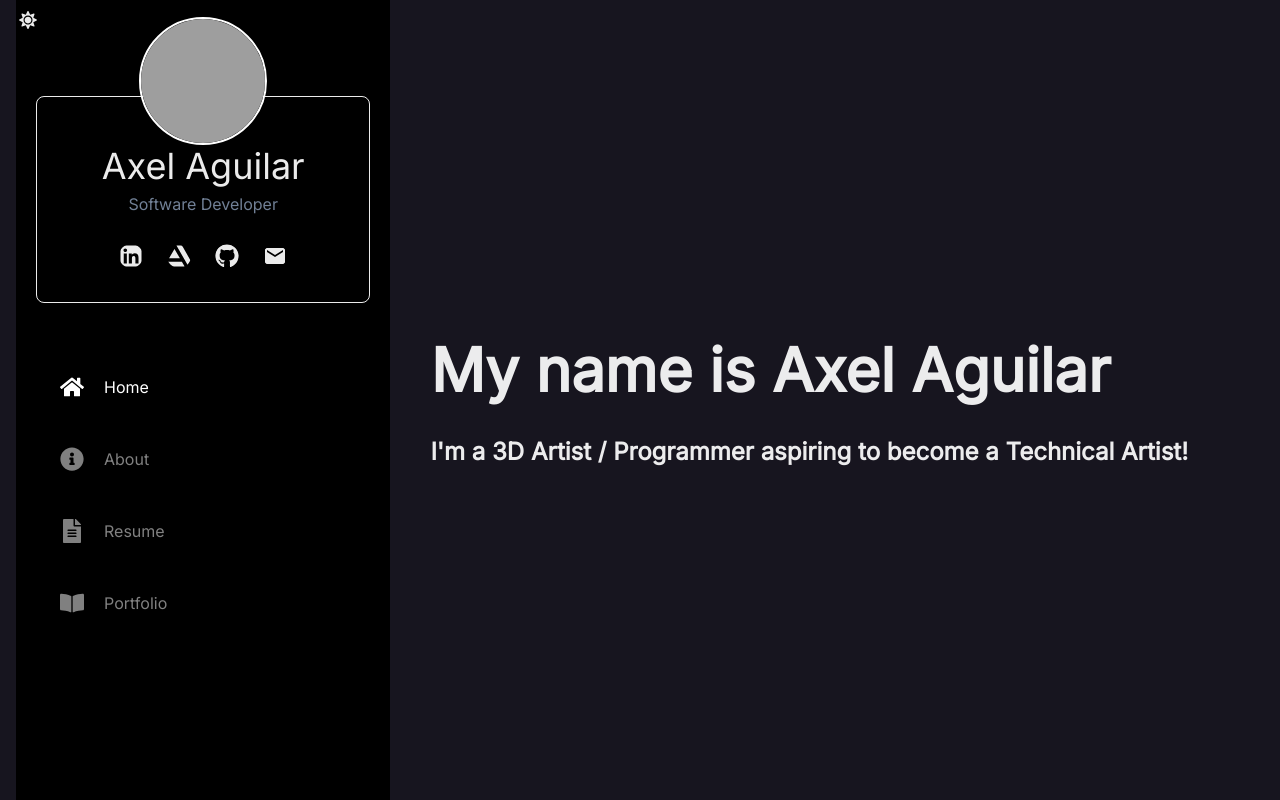
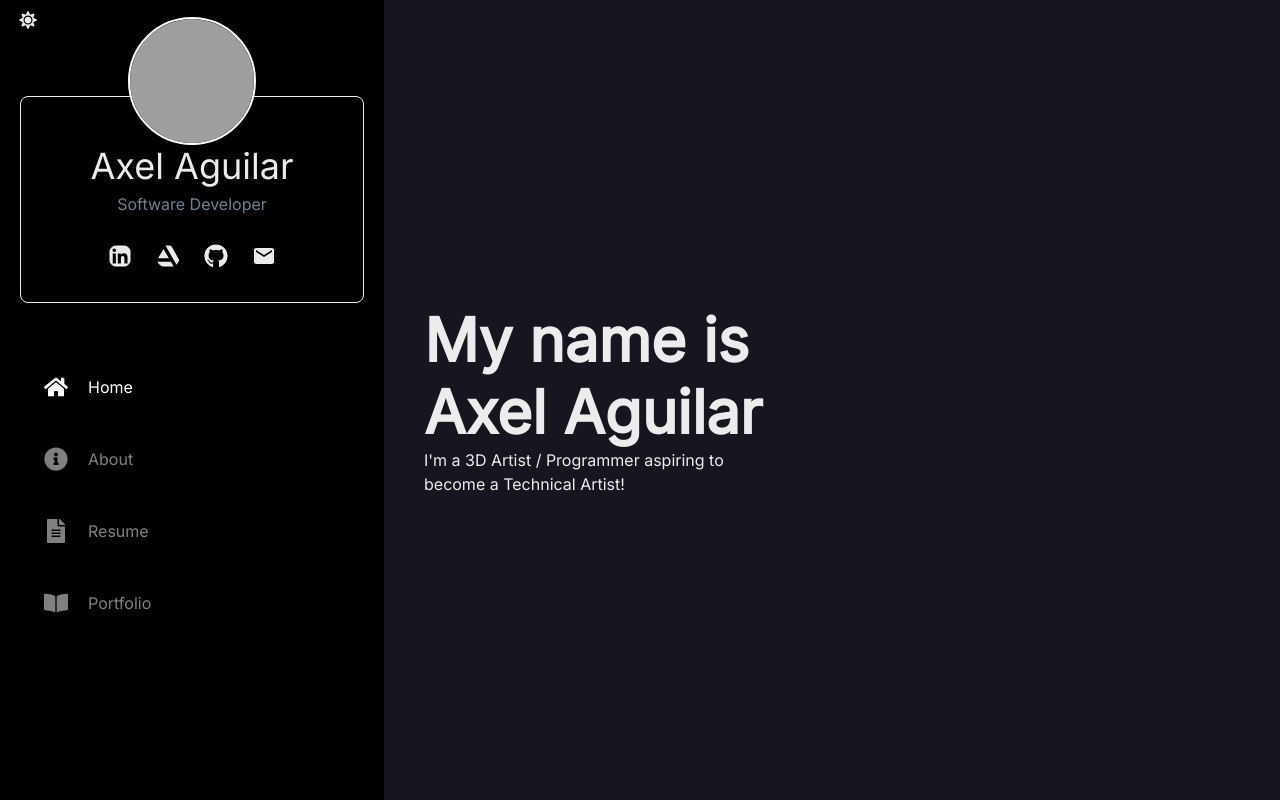
Before and after one commit to Axelazo/axelaguilar.com, a React (Create React App) app: page / in a window 1280 px wide. Built offline with nearby package versions, Linux system fonts and the light colour scheme; grey boxes are pictures that could not be loaded.

Commit message:
Updated responsiveness for mobile devices

```diff
--- a/src/App.js
+++ b/src/App.js
@@ -24,7 +24,7 @@ function App() {
         position={'absolute'}
         overflow={{ base: 'auto', md: 'hidden' }}
       >
-        <Container maxW={'8xl'}>
+        <Container maxW={{ md: '8xl' }} padding={0}>
           <Stack
             alignItems={'start'}
             direction={{
@@ -36,7 +36,7 @@ function App() {
           >
             <Box
               minW={{ base: '100%', sm: '100%', md: '30%' }}
-              minH={'100vh'}
+              minH={{ base: 'auto', md: 'auto' }}
               maxH={'100vh'}
             >
               <SidebarMenu></SidebarMenu>
--- a/src/components/Profile.jsx
+++ b/src/components/Profile.jsx
@@ -35,7 +35,7 @@ export default function Profile() {
   }, []);
 
   return (
-    <Box border={'1px'} borderRadius={'lg'} mb={12}>
+    <Box border={'1px'} borderRadius={'lg'} mb={{ base: '0', md: '12' }}>
       <Flex justify={'center'} mt={-20}>
         <Avatar
           size={'2xl'}
--- a/src/components/SidebarMenu.jsx
+++ b/src/components/SidebarMenu.jsx
@@ -1,6 +1,6 @@
 import React from 'react';
 import { NavLink } from 'react-router-dom';
-import { Icon, Flex, Box, useColorModeValue } from '@chakra-ui/react';
+import { Icon, Flex, Box, useColorModeValue, HStack } from '@chakra-ui/react';
 import { FaHome, FaInfoCircle, FaFileAlt, FaBookOpen } from 'react-icons/fa';
 
 import Profile from './Profile';
@@ -18,13 +18,14 @@ export default function SidebarMenu() {
 
   return (
     <Box
-      minH={'100vh'}
+      minH={{ base: '0', md: '100vh' }}
       overflow={'hidden'}
       bgColor={sidebarBackgroundColorValue}
       px={5}
     >
       <Box pt={24}>
         <Profile></Profile>
+        <Box display={{ base: 'none', md: 'block' }}>
           <nav>
             {Links.map((link, index) => {
               return (
@@ -49,6 +50,38 @@ export default function SidebarMenu() {
             })}
           </nav>
         </Box>
+        <Box display={{ base: 'block', md: 'none' }}>
+          <nav>
+            <HStack maxW={'100vw'}>
+              {Links.map((link, index) => {
+                return (
+                  <NavLink
+                    key={index}
+                    to={link.path}
+                    style={({ isActive }) => ({
+                      display: 'block',
+                      margin: '0 auto',
+                      paddingTop: '1.5rem',
+                      paddingBottom: '1.5rem',
+                      color: isActive ? value : 'grey',
+                    })}
+                    end
+                  >
+                    <Flex>
+                      <Icon
+                        as={link.icon}
+                        boxSize={6}
+                        mr={{ base: '1', md: '5' }}
+                      ></Icon>
+                      {link.text}
+                    </Flex>
+                  </NavLink>
+                );
+              })}
+            </HStack>
+          </nav>
+        </Box>
+      </Box>
     </Box>
   );
 }
--- a/src/pages/Home.jsx
+++ b/src/pages/Home.jsx
@@ -5,10 +5,12 @@ export default function Home() {
   return (
     <Flex minW={'full'} minH={'100vh'} m={0}>
       <Box alignSelf={'center'} p={8}>
-        <Heading fontSize={'6xl'}>My name is Axel Aguilar</Heading>
-        <Heading fontSize={'2xl'} pt={'2rem'}>
+        <Heading fontSize={'6xl'} maxW={{ base: '100%', md: '50%' }}>
+          My name is Axel Aguilar
+        </Heading>
+        <Text maxW={{ base: '100%', md: '50%' }}>
           I'm a 3D Artist / Programmer aspiring to become a Technical Artist!
-        </Heading>
+        </Text>
       </Box>
     </Flex>
   );
--- a/src/pages/Portfolio.jsx
+++ b/src/pages/Portfolio.jsx
@@ -25,14 +25,16 @@ export default function Portfolio() {
       maxH={{ base: '100vh', md: '100vh' }}
     >
       <Grid
-        maxH={'100vh'}
-        overflow={{ base: 'visible', sm: 'visible', md: 'auto' }}
         p={{ base: 2, md: 8 }}
-        templateColumns={{ base: 'repeat(2, 2fr)', md: 'repeat(3, 2fr)' }}
+        templateColumns={{
+          base: 'repeat(2, 2fr)',
+          md: 'repeat(2, 2fr)',
+          sm: 'repeat(2, 2fr)',
+          lg: 'repeat(3, 2fr)',
+        }}
         gap={6}
         w={{ base: 'full' }}
         className={'test'}
-        overflowX={'hidden'}
       >
         {isLoading ? (
           <>
--- a/src/pages/Resume.jsx
+++ b/src/pages/Resume.jsx
@@ -43,7 +43,7 @@ export default function Resume() {
         setIsLoading(false);
       }, rndInt * 1000);
     });
-  }, []);
+  }, [rndInt]);
 
   return (
     <Flex
```
Lines whose indentation alone changed are shown as unchanged.
